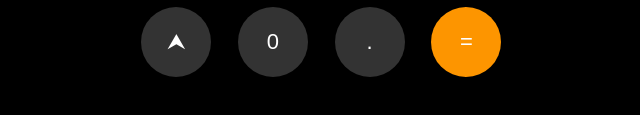
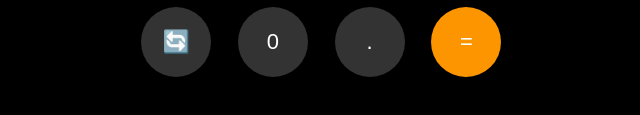
Before and after one commit to Tamer7459/calculator, a plain HTML site: page index.html in a window 1280 px wide. Shown: the part 571-686 px from the top of the page, 552-1192 px from the left. Drawn offline with Linux system fonts and the light colour scheme.

Commit message:
version 2

```diff
--- a/index.html
+++ b/index.html
@@ -56,7 +56,7 @@
             <button onclick="append('arccos(')" class="top extra-buttons">cos⁻¹</button>
             <button onclick="append('arctan(')" class="top extra-buttons">tan⁻¹</button>
             <button onclick="append('π')" class="top extra-buttons">π</button>
-            <button class="logo-btn" onclick="toggleExtra()" id="logoBtn">⮝</button>
+            <button class="logo-btn" onclick="toggleExtra()" id="logoBtn">🔄</button>
             <button onclick="append('0')" class="top">0</button>
             <button onclick="append('.')" class="top">.</button>
             <button onclick="calculate()" class="color">=</button>
```
